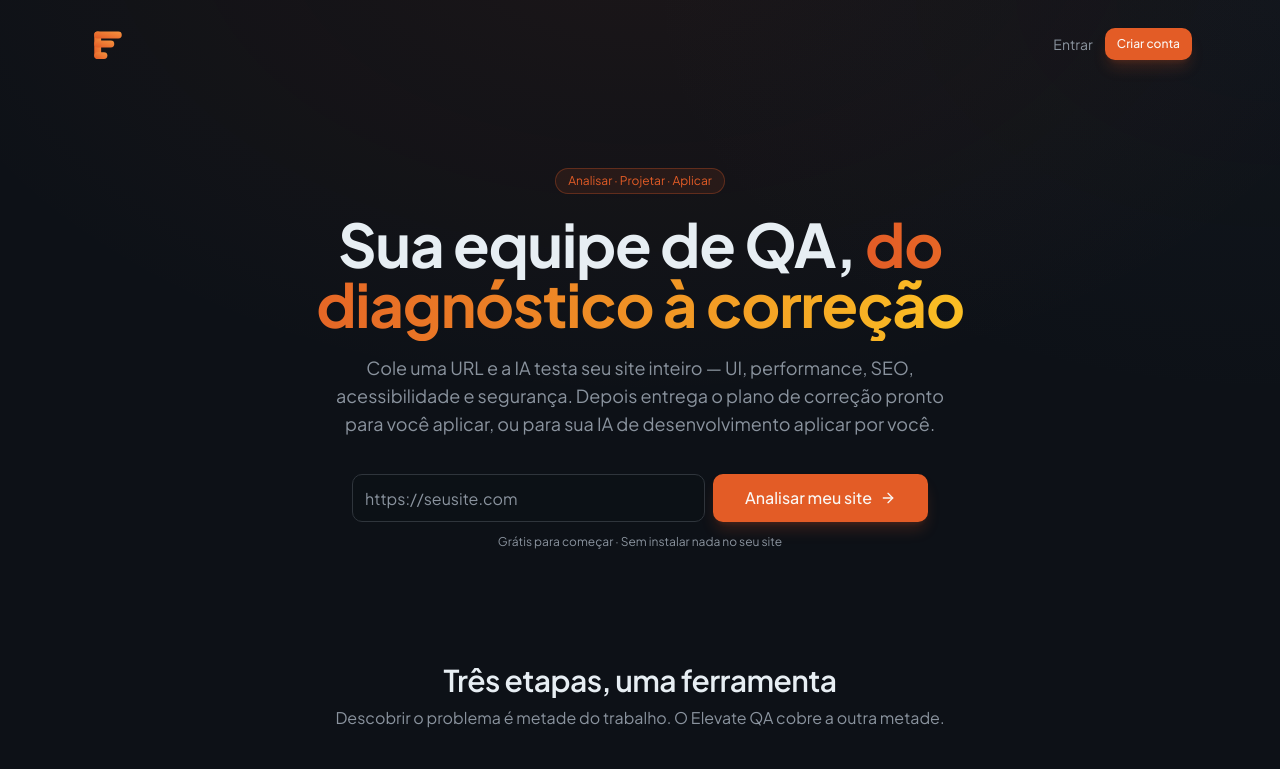
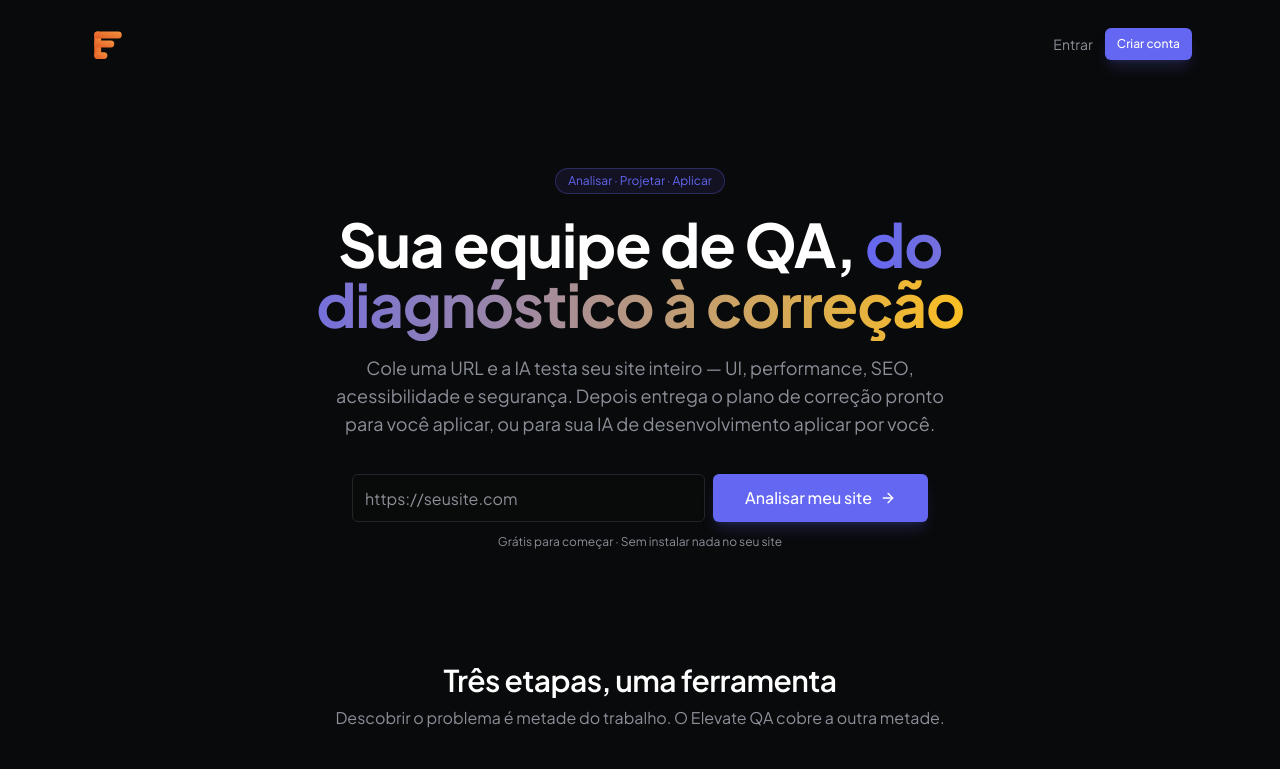
Before and after one commit to won3er/MuriOps, a Next.js app in the folder apps/web/: page / in a window 1280 px wide. Shown: the top 769 px of the page. Built offline with nearby package versions, Linux system fonts and the light colour scheme; no server answers.

Commit message:
design: v3 Instrument - cinza real do Linear, indigo, zero gradiente

```diff
--- a/apps/web/src/app/globals.css
+++ b/apps/web/src/app/globals.css
@@ -2,30 +2,31 @@
 @tailwind components;
 @tailwind utilities;
 
-/* Paleta "Console" — estilo GitHub: quase-preto neutro, texto branco/cinza,
-   laranja Ember só como destaque mínimo (CTA, links ativos, foco). Sem
-   versão clara por enquanto (ver apps/web/DESIGN.md). Definida tanto em
-   :root quanto em .dark para não haver flash de cor errada antes do JS
-   aplicar a classe — o app roda sempre em modo escuro (forcedTheme="dark"). */
+/* Paleta "Instrument" — baseada literalmente na escala de cinza do design
+   system do Linear (via styles.refero.design): Void/Carbon/Obsidian/
+   Graphite/Smoke/Ash/Fog/Bone/Paper. Sem gradiente decorativo, sem laranja —
+   um único acento cromático (índigo) usado só em CTA/foco/link ativo. Ver
+   apps/web/DESIGN.md. Definida em :root e .dark (app roda sempre em modo
+   escuro, forcedTheme="dark"). */
 :root,
 .dark {
-  --background: 216 28% 7%;
-  --foreground: 208 35% 93%;
-  --card: 215 21% 11%;
-  --card-foreground: 208 35% 93%;
-  /* Ember — único ponto de cor da marca. Usado com parcimônia. */
-  --primary: 17 77% 52%;
-  --primary-foreground: 30 40% 97%;
-  --muted: 215 15% 15%;
-  --muted-foreground: 212 9% 58%;
-  --accent: 215 15% 15%;
-  --accent-foreground: 208 35% 93%;
-  --border: 212 12% 21%;
-  --input: 212 12% 21%;
-  --ring: 17 77% 55%;
+  --background: 210 11% 4%; /* Void #08090a */
+  --foreground: 0 0% 100%; /* Paper #ffffff */
+  --card: 210 6% 6%; /* Carbon #0f1011 */
+  --card-foreground: 0 0% 100%;
+  /* Índigo — único ponto de cor da marca/ação. Usado com parcimônia. */
+  --primary: 239 84% 67%; /* #6366f1 */
+  --primary-foreground: 0 0% 100%;
+  --muted: 210 4% 9%; /* Obsidian #161718 */
+  --muted-foreground: 219 6% 57%; /* Fog #8a8f98 */
+  --accent: 223 9% 15%; /* Graphite #23252a */
+  --accent-foreground: 0 0% 100%;
+  --border: 223 9% 15%; /* Graphite #23252a */
+  --input: 223 9% 15%;
+  --ring: 239 84% 67%;
   --destructive: 0 72% 58%;
   --destructive-foreground: 0 0% 100%;
-  --radius: 0.75rem;
+  --radius: 0.5rem;
 }
 
 * {
@@ -36,10 +37,6 @@ body {
   font-family: var(--font-sans), system-ui, sans-serif;
   background: hsl(var(--background));
   color: hsl(var(--foreground));
-  background-image:
-    radial-gradient(60% 60% at 50% -10%, hsl(17 77% 52% / 0.07), transparent),
-    radial-gradient(50% 50% at 100% 0%, hsl(212 20% 40% / 0.05), transparent);
-  background-attachment: fixed;
   min-height: 100vh;
 }
 
@@ -56,8 +53,7 @@ h3 {
 }
 
 .glass {
-  background: hsl(var(--card) / 0.7);
-  backdrop-filter: blur(12px);
+  background: hsl(var(--card) / 0.9);
   border: 1px solid hsl(var(--border));
 }
 
--- a/apps/web/src/app/opengraph-image.tsx
+++ b/apps/web/src/app/opengraph-image.tsx
@@ -21,9 +21,7 @@ export default function OpengraphImage() {
           flexDirection: "column",
           alignItems: "center",
           justifyContent: "center",
-          background: "#0b1220",
-          backgroundImage:
-            "radial-gradient(60% 60% at 50% -10%, rgba(234,88,12,0.38), transparent), radial-gradient(50% 50% at 100% 0%, rgba(251,191,36,0.18), transparent)",
+          background: "#08090a",
         }}
       >
         <div
@@ -35,13 +33,7 @@ export default function OpengraphImage() {
           }}
         >
           <svg width="84" height="84" viewBox="0 0 32 32">
-            <defs>
-              <linearGradient id="g" x1="0" y1="1" x2="1" y2="0">
-                <stop offset="0%" stopColor="#ea580c" />
-                <stop offset="100%" stopColor="#fb923c" />
-              </linearGradient>
-            </defs>
-            <rect width="32" height="32" rx="8.5" fill="url(#g)" />
+            <rect width="32" height="32" rx="7" fill="#6366f1" />
             <g fill="#fff" transform="translate(16 16) scale(0.72) translate(-16 -16)">
               <rect x="5" y="6" width="5.5" height="22" rx="2.75" />
               <rect x="5" y="6" width="22" height="5.5" rx="2.75" />
@@ -49,15 +41,15 @@ export default function OpengraphImage() {
               <rect x="5" y="22.5" width="10.5" height="5.5" rx="2.75" />
             </g>
           </svg>
-          <div style={{ fontSize: 48, fontWeight: 700, color: "#f8fafc", display: "flex" }}>
-            Elevate&nbsp;<span style={{ color: "#fb923c" }}>QA</span>
+          <div style={{ fontSize: 48, fontWeight: 700, color: "#ffffff", display: "flex" }}>
+            Elevate&nbsp;<span style={{ color: "#6366f1" }}>QA</span>
           </div>
         </div>
         <div
           style={{
             fontSize: 42,
             fontWeight: 700,
-            color: "#f8fafc",
+            color: "#ffffff",
             textAlign: "center",
             maxWidth: 900,
             lineHeight: 1.3,
@@ -69,7 +61,7 @@ export default function OpengraphImage() {
           style={{
             marginTop: 28,
             fontSize: 24,
-            color: "#94a3b8",
+            color: "#8a8f98",
             textAlign: "center",
             maxWidth: 880,
           }}
```
Also changed, not shown: apps/web/src/app/icon.svg.
